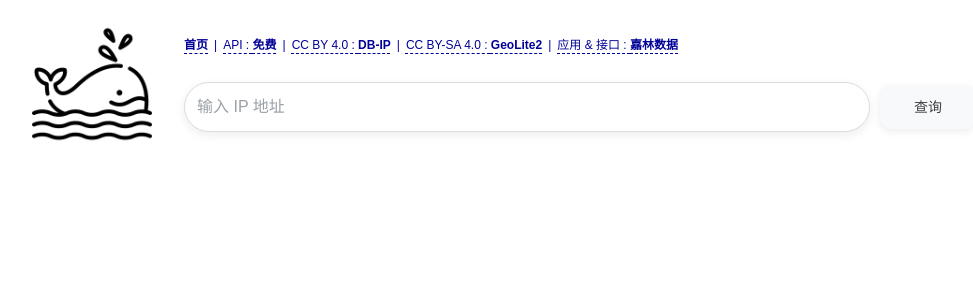
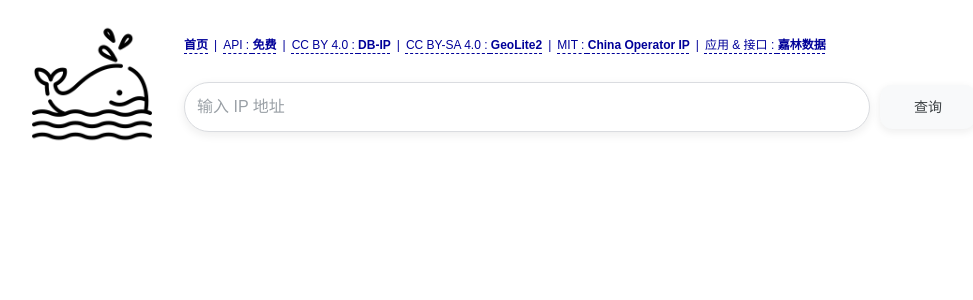
Before and after one commit to garinasset/ip.garinasset.com, a Next.js app: page /ip in a window 1280 px wide. Shown: the top 300 px of the page, without its empty margins (136-1109 px from the left). Built offline with nearby package versions, Linux system fonts and the light colour scheme.

Commit message:
更新: 据 MIT 引述数据源

```diff
--- a/components/Footer.tsx
+++ b/components/Footer.tsx
@@ -13,6 +13,11 @@ const links = [
     label: "CC BY-SA 4.0",
     value: "GeoLite2",
     href: "https://www.maxmind.com/",
+  },
+  {
+    label: "MIT",
+    value: "China Operator IP",
+    href: "https://china-operator-ip.yfgao.com/",
   },
   {
     label: "应用 & 接口",
--- a/components/IpSearchHeader.tsx
+++ b/components/IpSearchHeader.tsx
@@ -50,6 +50,15 @@ const MENU_LINKS = [
       </>
     ),
     href: "https://www.maxmind.com/",
+    external: true,
+  },
+  {
+    label: (
+      <>
+        MIT : <strong>China Operator IP</strong>
+      </>
+    ),
+    href: "https://china-operator-ip.yfgao.com/",
     external: true,
   },
   {
```
